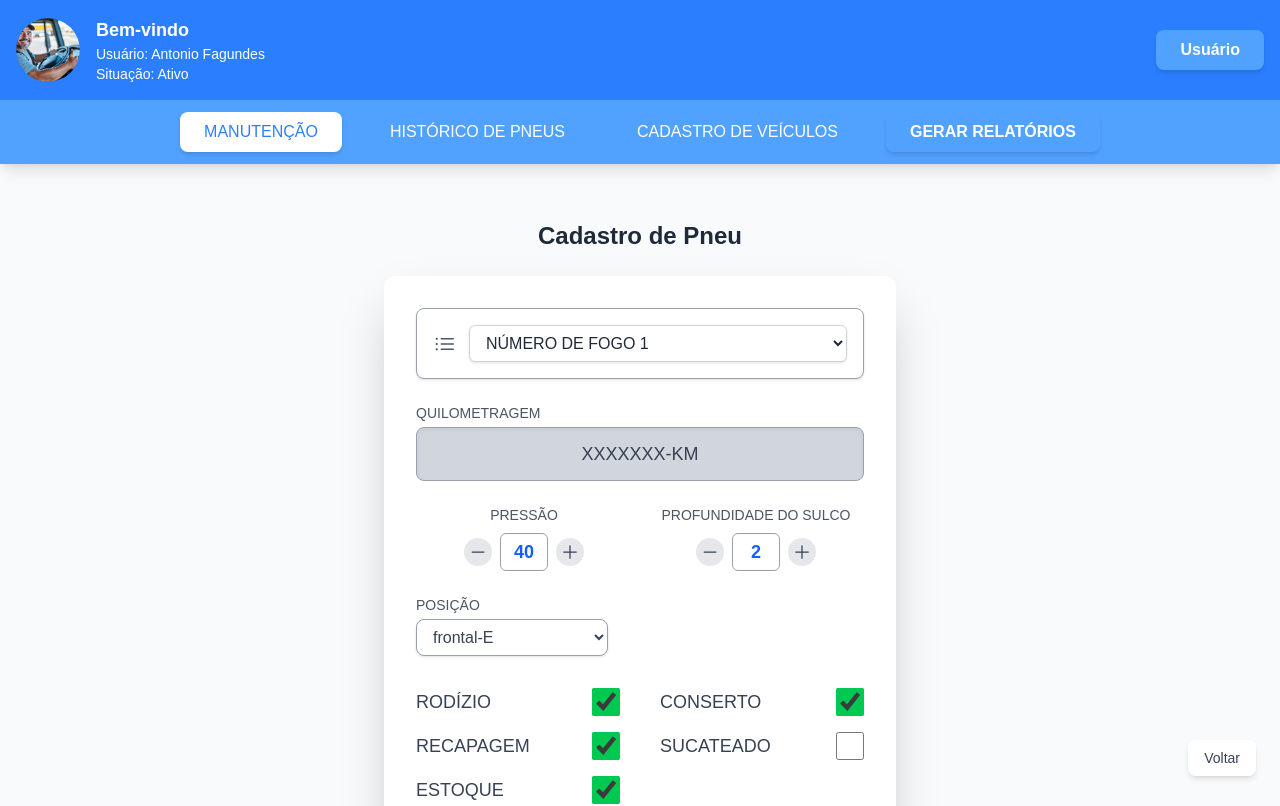
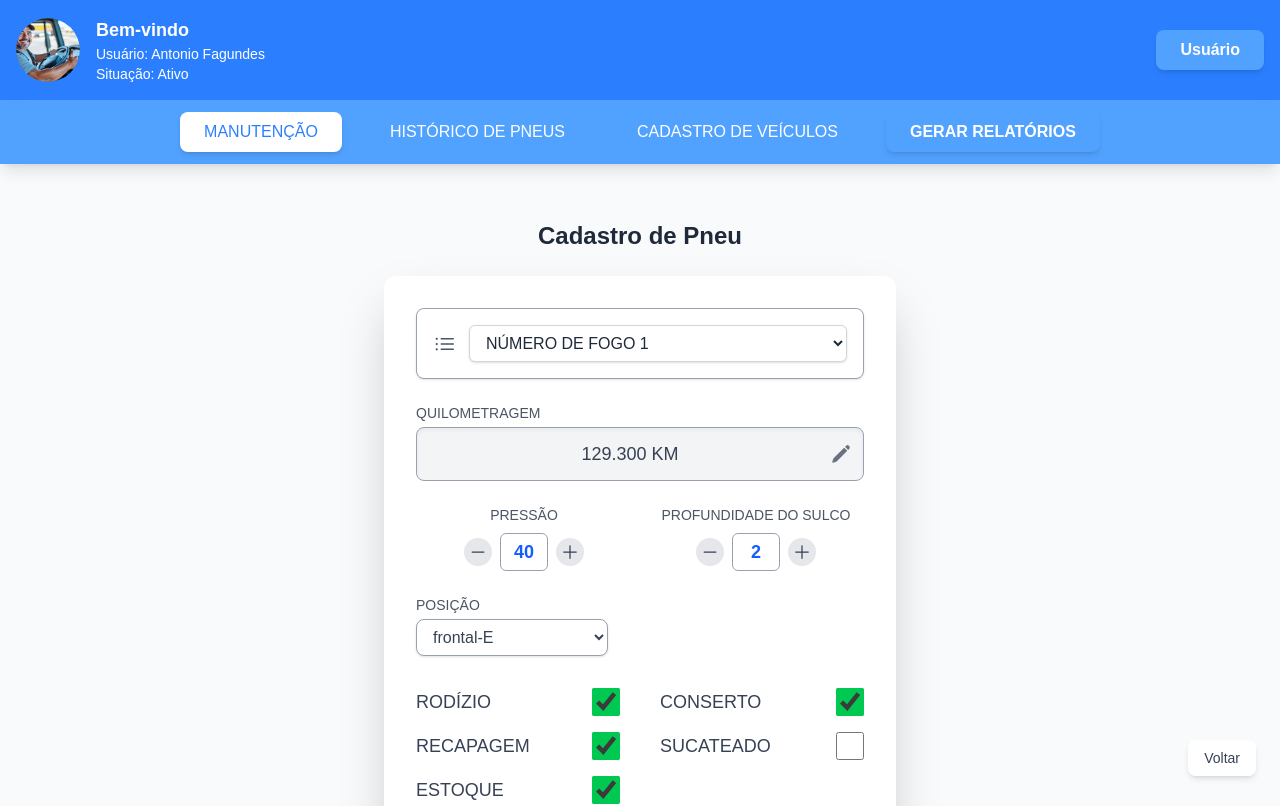
Before and after one commit to HenriquePrestes/Atividade-AS-Prototipo, a Next.js app: page /manutencao/1/editar-pneu/1 in a window 1280 px wide. Shown: the top 806 px of the page. Built offline with nearby package versions, Linux system fonts and the light colour scheme.

Commit message:
atualização quilometragem

```diff
--- a/app/historico/[placa]/detalhe-pneu/[pneuID]/page.tsx
+++ b/app/historico/[placa]/detalhe-pneu/[pneuID]/page.tsx
@@ -1,5 +1,8 @@
+'use client';
+
 import AuthenticatedLayout from '@/src/components/layout/AuthenticatedLayout';
 import DetalhesPneuHistorico from '@/src/components/shared/DetalhesHistorico';
+import { useQuilometragem } from '@/src/hooks/useQuilometragem';
 
 interface DetalhePneuPageProps { params: { placa: string; pneuID: string } | any; }
 
@@ -13,8 +16,20 @@ export default async function DetalhePneuPage({ params }: DetalhePneuPageProps)
   return (
     <AuthenticatedLayout showBackButton={true} backButtonHref={`/historico/${encodeURIComponent(placa)}`}>
       <div className="flex flex-col items-center justify-center py-8">
-        <DetalhesPneuHistorico titulo={tituloPneu} />
+        <DetalhePneuHistoricoWrapper titulo={tituloPneu} placa={placa} />
       </div>
     </AuthenticatedLayout>
   );
 }
+
+// Wrapper component para usar hooks
+function DetalhePneuHistoricoWrapper({ titulo, placa }: { titulo: string; placa: string }) {
+  const { quilometragem } = useQuilometragem(placa);
+
+  return (
+    <DetalhesPneuHistorico
+      titulo={titulo}
+      quilometragem={quilometragem}
+    />
+  );
+}
--- a/src/components/shared/CadastroPneu.tsx
+++ b/src/components/shared/CadastroPneu.tsx
@@ -5,8 +5,11 @@ import {
   ListBulletIcon,
   MinusIcon,
   PlusIcon,
+  PencilIcon,
+  CheckIcon,
 } from '@heroicons/react/24/solid';
 import { usePneus } from '@/src/hooks/usePneus';
+import { useQuilometragem } from '@/src/hooks/useQuilometragem';
 
 // Função helper para os botões de checkbox (só para o visual da imagem)
 function CustomCheckbox({ label, defaultChecked = false }: { label: string, defaultChecked?: boolean }) {
@@ -34,8 +37,37 @@ export default function CadastroPneu({ placa = 'DEFAULT' }: CadastroPneuProps) {
   const [sulco, setSulco] = useState(2);
   const [posicao, setPosicao] = useState('traseiro-D');
   const [numeroFogo, setNumeroFogo] = useState('1');
+  const [editandoQuilometragem, setEditandoQuilometragem] = useState(false);
+  const [tempQuilometragem, setTempQuilometragem] = useState('');
 
   const { pneus } = usePneus(placa);
+  const { quilometragem, atualizarQuilometragem, obterQuilometragemFormatada } = useQuilometragem(placa);
+
+  const iniciarEdicaoQuilometragem = () => {
+    setTempQuilometragem(quilometragem);
+    setEditandoQuilometragem(true);
+  };
+
+  const salvarQuilometragem = () => {
+    if (tempQuilometragem.trim()) {
+      atualizarQuilometragem(tempQuilometragem);
+    }
+    setEditandoQuilometragem(false);
+    setTempQuilometragem('');
+  };
+
+  const cancelarEdicaoQuilometragem = () => {
+    setEditandoQuilometragem(false);
+    setTempQuilometragem('');
+  };
+
+  const handleQuilometragemKeyDown = (e: React.KeyboardEvent) => {
+    if (e.key === 'Enter') {
+      salvarQuilometragem();
+    } else if (e.key === 'Escape') {
+      cancelarEdicaoQuilometragem();
+    }
+  };
 
   const handleSubmit = (e: FormEvent) => {
     e.preventDefault();
@@ -70,9 +102,48 @@ export default function CadastroPneu({ placa = 'DEFAULT' }: CadastroPneuProps) {
 
         <div>
           <label className="block text-sm font-medium text-gray-600">QUILOMETRAGEM</label>
-          <div className="mt-1 w-full rounded-lg border border-gray-400 bg-gray-300 p-3 text-center text-lg font-medium text-gray-700 shadow-inner">
-            XXXXXXX-KM
-          </div>
+          {editandoQuilometragem ? (
+            <div className="mt-1 flex items-center gap-2">
+              <input
+                type="text"
+                value={tempQuilometragem}
+                onChange={(e) => setTempQuilometragem(e.target.value)}
+                onKeyDown={handleQuilometragemKeyDown}
+                placeholder="Digite a quilometragem"
+                className="flex-1 rounded-lg border border-blue-400 bg-white p-3 text-center text-lg font-medium text-gray-700 focus:outline-none focus:ring-2 focus:ring-blue-300"
+                autoFocus
+              />
+              <button
+                type="button"
+                onClick={salvarQuilometragem}
+                className="rounded-lg bg-green-500 p-2 text-white hover:bg-green-600 focus:outline-none focus:ring-2 focus:ring-green-300"
+                title="Salvar quilometragem"
+              >
+                <CheckIcon className="h-5 w-5" />
+              </button>
+            </div>
+          ) : (
+            <div
+              className="mt-1 flex w-full cursor-pointer items-center justify-between rounded-lg border border-gray-400 bg-gray-100 p-3 text-center text-lg font-medium text-gray-700 shadow-inner transition hover:bg-gray-200"
+              onClick={iniciarEdicaoQuilometragem}
+              role="button"
+              tabIndex={0}
+              onKeyDown={(e) => {
+                if (e.key === 'Enter' || e.key === ' ') {
+                  e.preventDefault();
+                  iniciarEdicaoQuilometragem();
+                }
+              }}
+            >
+              <span className="flex-1">{obterQuilometragemFormatada()}</span>
+              <PencilIcon className="h-5 w-5 text-gray-500" />
+            </div>
+          )}
+          {editandoQuilometragem && (
+            <p className="mt-1 text-xs text-gray-500">
+              Pressione Enter para salvar ou Esc para cancelar
+            </p>
+          )}
         </div>
 
         <div className="flex justify-between gap-4">
--- a/src/components/shared/DetalhesHistorico.tsx
+++ b/src/components/shared/DetalhesHistorico.tsx
@@ -1,9 +1,11 @@
 interface DetalhesPneuProps {
   titulo: string;
+  quilometragem?: string;
 }
 
+export default function DetalhesPneuHistorico({ titulo, quilometragem = '129.038' }: DetalhesPneuProps) {
   const dados = [
-  { label: 'QUILOMETRAGEM', value: '129.038-KM' },
+    { label: 'QUILOMETRAGEM', value: `${quilometragem} KM` },
     { label: 'PRESSÃO MEDIDA', value: '50' },
     { label: 'RODÍZIO', value: 'S' },
     { label: 'CONSERTO', value: 'N' },
@@ -15,7 +17,6 @@ const dados = [
     { label: 'POSIÇÃO', value: 'Traseiro-D-1' },
   ];
 
-export default function DetalhesPneuHistorico({ titulo }: DetalhesPneuProps) {
   return (
     <div className="w-full max-w-lg overflow-hidden rounded-xl bg-white/90 shadow-2xl backdrop-blur-sm">
 
--- /dev/null
+++ b/src/hooks/useQuilometragem.ts
@@ -0,0 +1,40 @@
+'use client';
+
+import { useState, useEffect } from 'react';
+
+// Armazenamento local da quilometragem por veículo
+const quilometragemStorage: { [placa: string]: string } = {};
+
+export function useQuilometragem(placa: string) {
+  const [quilometragem, setQuilometragem] = useState<string>(() => {
+    // Inicializar com valor padrão se não existir
+    if (!quilometragemStorage[placa]) {
+      quilometragemStorage[placa] = '129.300';
+    }
+    return quilometragemStorage[placa];
+  });
+
+  const atualizarQuilometragem = (novaQuilometragem: string) => {
+    // Remove caracteres não numéricos e formata
+    const apenasNumeros = novaQuilometragem.replace(/\D/g, '');
+    let quilometragemFormatada = apenasNumeros;
+
+    // Adiciona pontos para separar milhares
+    if (apenasNumeros.length > 3) {
+      quilometragemFormatada = apenasNumeros.replace(/\B(?=(\d{3})+(?!\d))/g, '.');
+    }
+
+    setQuilometragem(quilometragemFormatada);
+    quilometragemStorage[placa] = quilometragemFormatada;
+  };
+
+  const obterQuilometragemFormatada = () => {
+    return `${quilometragem} KM`;
+  };
+
+  return {
+    quilometragem,
+    atualizarQuilometragem,
+    obterQuilometragemFormatada
+  };
+}
```
Lines whose indentation alone changed are shown as unchanged.
